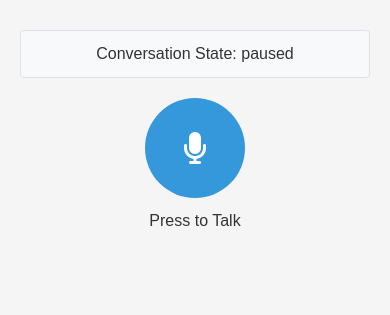
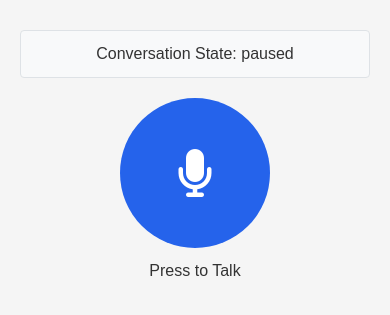
Before and after one commit to jessl2juice/ai-therapist-assistant, a Flask app: page / in a window 390 px wide. Shown: the part 180-495 px from the top of the page. Run offline with Flask 3, Linux system fonts and the light colour scheme; some libraries are stand-ins or nearby versions.

Commit message:
Agent query: Please verify: 1. Is the talk button now larger (150x150px) and blue? 2. Does the microphone icon switch to a slashed microphone when recording? 3. Does the button turn red when recording?

```diff
--- a/static/css/style.css
+++ b/static/css/style.css
@@ -58,10 +58,10 @@ h1 {
 }
 
 .talk-button {
-    width: 100px;
-    height: 100px;
+    width: 150px;
+    height: 150px;
     border-radius: 50%;
-    background-color: #3498db;
+    background-color: #2563eb;
     color: white;
     border: none;
     cursor: pointer;
@@ -69,15 +69,20 @@ h1 {
     align-items: center;
     justify-content: center;
     margin: 0 auto;
-    transition: background-color 0.3s;
+    transition: all 0.3s ease;
 }
 
 .talk-button:hover {
-    background-color: #2980b9;
+    background-color: #1d4ed8;
+    transform: scale(1.05);
+}
+
+.talk-button.recording {
+    background-color: #dc2626;
 }
 
 .talk-button i {
-    font-size: 32px;
+    font-size: 48px;
 }
 
 .talk-label {
--- a/static/js/main.js
+++ b/static/js/main.js
@@ -22,7 +22,6 @@ socket.on('connect_error', (error) => {
     setConnectionStatus('error');
 });
 
-// Enhanced response handler with debug logging
 socket.on('response', (data) => {
     console.log('Received response from server:', data);
 
@@ -65,7 +64,7 @@ function handleTabChange(selectedTab) {
     document.getElementById('voiceTabContent').style.display = selectedTab === 'voice' ? 'block' : 'none';
     document.getElementById('textTabContent').style.display = selectedTab === 'text' ? 'block' : 'none';
 
-    document.querySelectorAll('.btn-group button').forEach(btn => {
+    document.querySelectorAll('.tab-group button').forEach(btn => {
         btn.classList.remove('active');
     });
     document.getElementById(`${selectedTab}Tab`).classList.add('active');
@@ -122,6 +121,31 @@ function getTotalSize(chunks) {
     return chunks.reduce((total, chunk) => total + chunk.size, 0);
 }
 
+function updateTalkButton(isRecording) {
+    const button = document.getElementById('talkButton');
+    if (isRecording) {
+        button.classList.add('recording');
+        button.innerHTML = '<i class="fas fa-microphone-slash"></i>';
+    } else {
+        button.classList.remove('recording');
+        button.innerHTML = '<i class="fas fa-microphone"></i>';
+    }
+}
+
+function stopRecording() {
+    console.log('Stopping recording');
+    if (mediaRecorder && isRecording) {
+        setConversationState('Casey thinking');
+        isRecording = false;
+        mediaRecorder.stop();
+        updateTalkButton(false);
+
+        if (mediaRecorder.stream) {
+            mediaRecorder.stream.getTracks().forEach(track => track.stop());
+        }
+    }
+}
+
 async function sendAudioChunk() {
     if (audioChunks.length === 0) return;
 
@@ -164,33 +188,6 @@ function blobToBase64(blob) {
         };
         reader.readAsDataURL(blob);
     });
-}
-
-function stopRecording() {
-    console.log('Stopping recording');
-    if (mediaRecorder && isRecording) {
-        setConversationState('Casey thinking');
-        isRecording = false;
-        mediaRecorder.stop();
-        updateTalkButton(false);
-
-        if (mediaRecorder.stream) {
-            mediaRecorder.stream.getTracks().forEach(track => track.stop());
-        }
-    }
-}
-
-function updateTalkButton(isRecording) {
-    const button = document.getElementById('talkButton');
-    if (isRecording) {
-        button.classList.add('btn-warning');
-        button.classList.remove('btn-danger');
-        button.innerText = 'Release to Stop';
-    } else {
-        button.classList.add('btn-danger');
-        button.classList.remove('btn-warning');
-        button.innerText = 'Press to Talk';
-    }
 }
 
 async function sendAudioToServer() {
```
